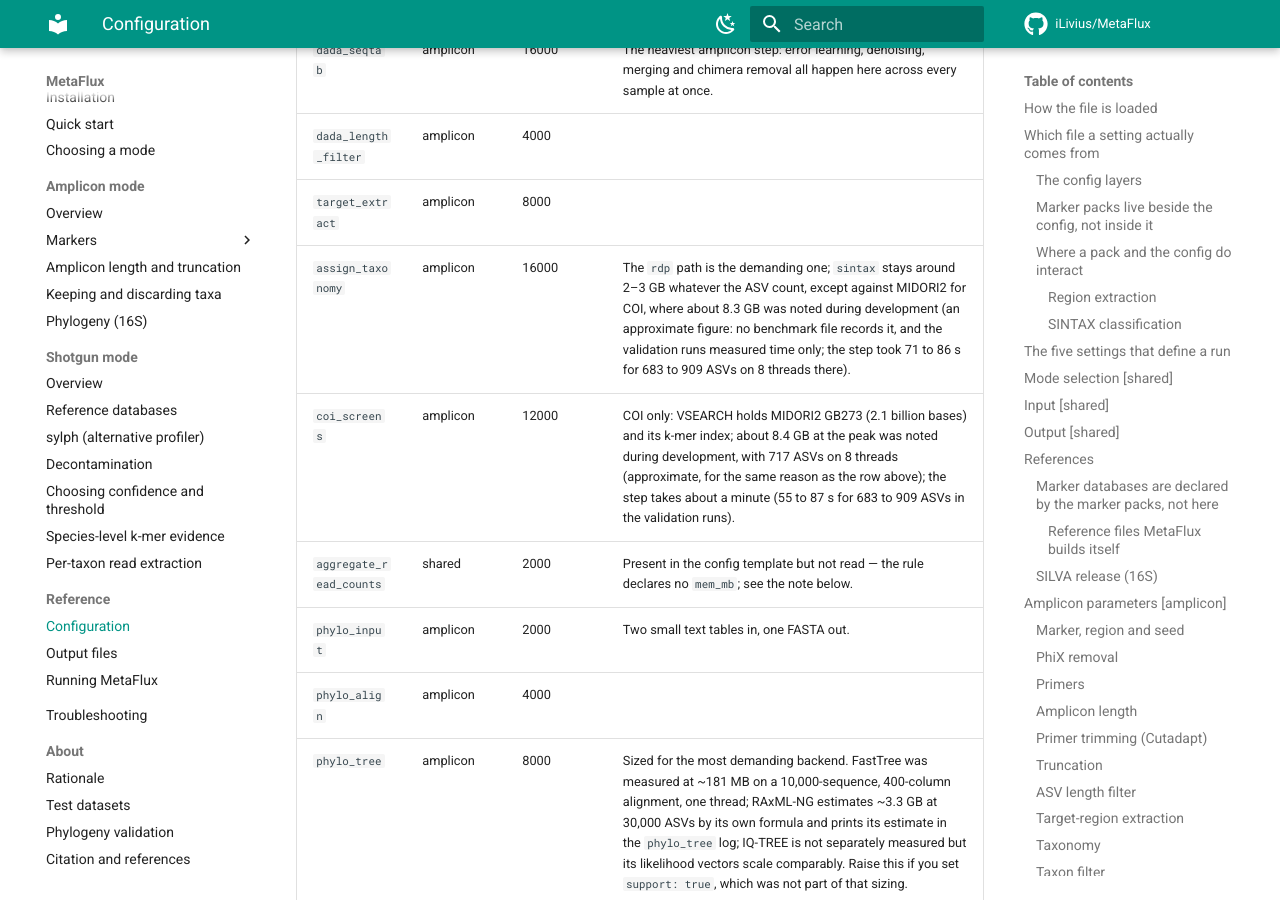
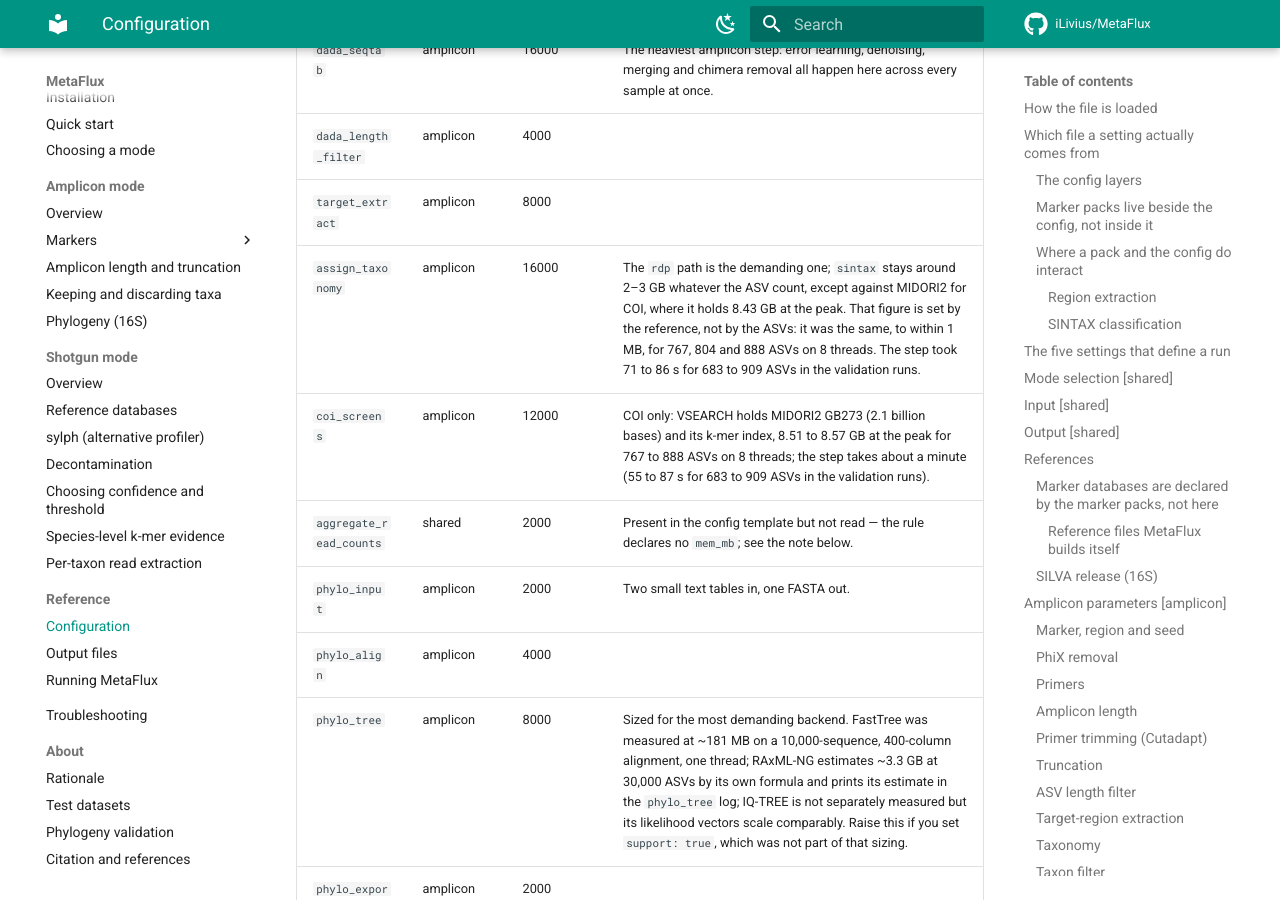
Before and after one commit to iLivius/MetaFlux, an MkDocs documentation site: the page built from docs/reference/configuration.md, in a window 1280 px wide and 900 px high, scrolled down 40037 px. Built offline with MkDocs 1.6.1 and Material for MkDocs 9.7.7, drawn with Linux system fonts in a browser that asks for light colours; comment, search, counter and statistics services are not loaded.

Commit message:
COI memory: the measured peaks replace the approximate figures
The memory of SINTAX against MIDORI2 (about 8.3 GB) and of the COI screens
(about 8.4 GB) had been noted during development, and no benchmark file
recorded either, so the config comment, the COI page and the resources table
called them approximate. Both steps were run again, each alone, on copies of
the three one-library COI validation runs (767, 804 and 888 ASVs, 8 threads),
under GNU time, which reports the largest resident memory of any process of
the step:

- assign_taxonomy (SINTAX): 8.43 GB in all three, the same to within 1 MB,
  so the figure is set by the reference, not by the number of ASVs;
  78 to 83 s.
- coi_screens: 8.51 to 8.57 GB; 56 to 82 s.

The config comment of coi_screens, the "Memory and time" row of the COI page
and the assign_taxonomy and coi_screens rows of the resources table now give
these values. The reservations (16,000 and 12,000 MB) stay as they are: both
leave at least 40 % above the measured peak.

```diff
--- a/docs/reference/configuration.md
+++ b/docs/reference/configuration.md
@@ -1264,8 +1264,8 @@ so they are what a cluster executor turns into job requests.
 | `dada_seqtab` | amplicon | 16000 | The heaviest amplicon step: error learning, denoising, merging and chimera removal all happen here across every sample at once. |
 | `dada_length_filter` | amplicon | 4000 | |
 | `target_extract` | amplicon | 8000 | |
-| `assign_taxonomy` | amplicon | 16000 | The `rdp` path is the demanding one; `sintax` stays around 2–3 GB whatever the ASV count, except against MIDORI2 for COI, where about 8.3 GB was noted during development (an approximate figure: no benchmark file records it, and the validation runs measured time only; the step took 71 to 86 s for 683 to 909 ASVs on 8 threads there). |
-| `coi_screens` | amplicon | 12000 | COI only: VSEARCH holds MIDORI2 GB273 (2.1 billion bases) and its k-mer index; about 8.4 GB at the peak was noted during development, with 717 ASVs on 8 threads (approximate, for the same reason as the row above); the step takes about a minute (55 to 87 s for 683 to 909 ASVs in the validation runs). |
+| `assign_taxonomy` | amplicon | 16000 | The `rdp` path is the demanding one; `sintax` stays around 2–3 GB whatever the ASV count, except against MIDORI2 for COI, where it holds 8.43 GB at the peak. That figure is set by the reference, not by the ASVs: it was the same, to within 1 MB, for 767, 804 and 888 ASVs on 8 threads. The step took 71 to 86 s for 683 to 909 ASVs in the validation runs. |
+| `coi_screens` | amplicon | 12000 | COI only: VSEARCH holds MIDORI2 GB273 (2.1 billion bases) and its k-mer index, 8.51 to 8.57 GB at the peak for 767 to 888 ASVs on 8 threads; the step takes about a minute (55 to 87 s for 683 to 909 ASVs in the validation runs). |
 | `aggregate_read_counts` | shared | 2000 | Present in the config template but not read — the rule declares no `mem_mb`; see the note below. |
 | `phylo_input` | amplicon | 2000 | Two small text tables in, one FASTA out. |
 | `phylo_align` | amplicon | 4000 | |
```
Also changed, not shown: docs/amplicon/markers/coi.md (+1 -1 lines), 1 other file.
